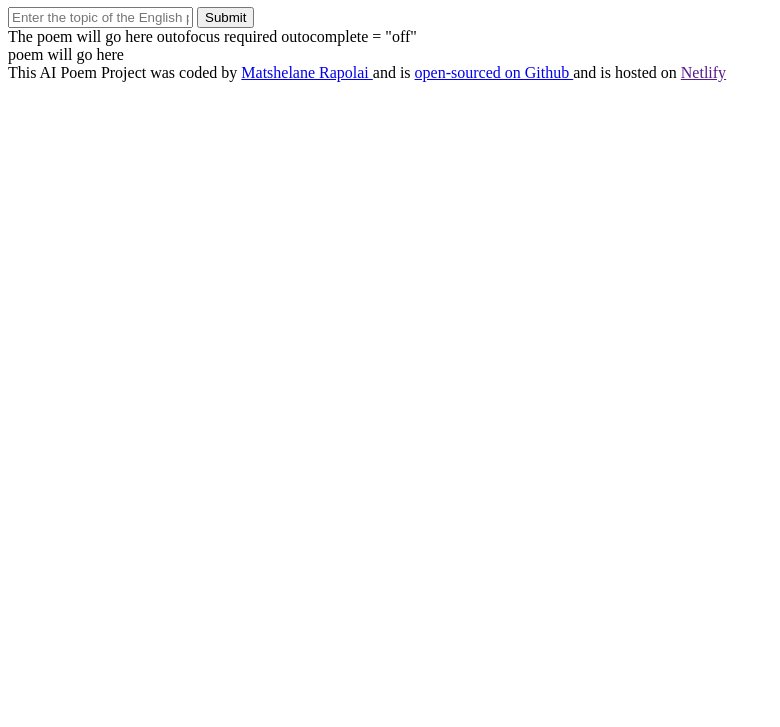
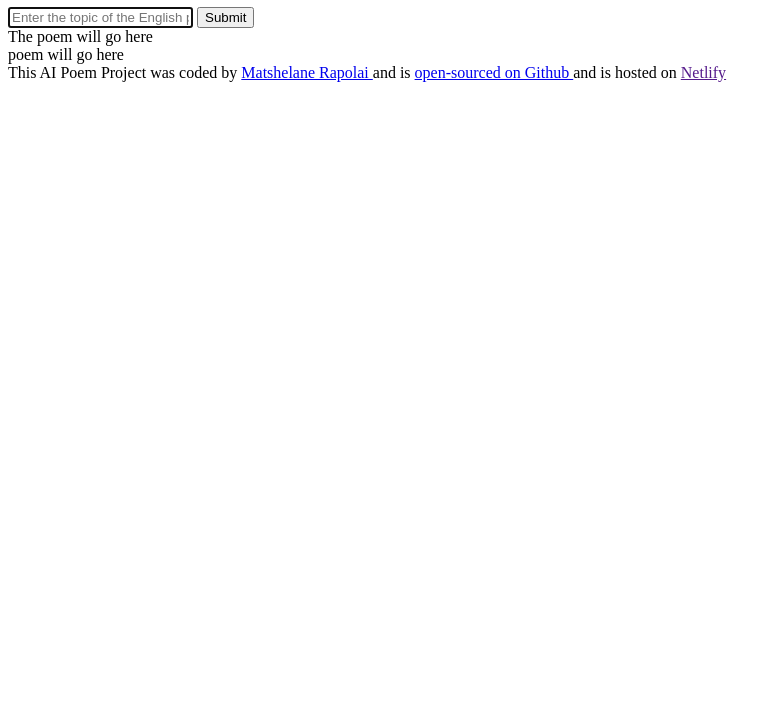
Before and after one commit to MMRapolai/AI-Poem-Project, a plain HTML site: page index.html in a window 1280 px wide. Shown: the part 73-800 px from the top of the page, without its empty margins (0-780 px from the left). Drawn offline with Linux system fonts and the light colour scheme.

Commit message:
updated the html

```diff
--- a/index.html
+++ b/index.html
@@ -11,10 +11,13 @@
 <h1> AI English Poems</h1>
 </header>
 <main>
-<input type = "text" placeholder="Enter the topic of the English poem"/>
-<input type = "submit"/>
+<input type = "text" placeholder="Enter the topic of the English poem"
+autofocus
+required
+autocomplete ="off"/>
+<input type = "submit" />
 </form>
-<div>The poem will go here outofocus required outocomplete = "off"
+<div>The poem will go here
     <br/>
     poem will go here
 </div>
```
